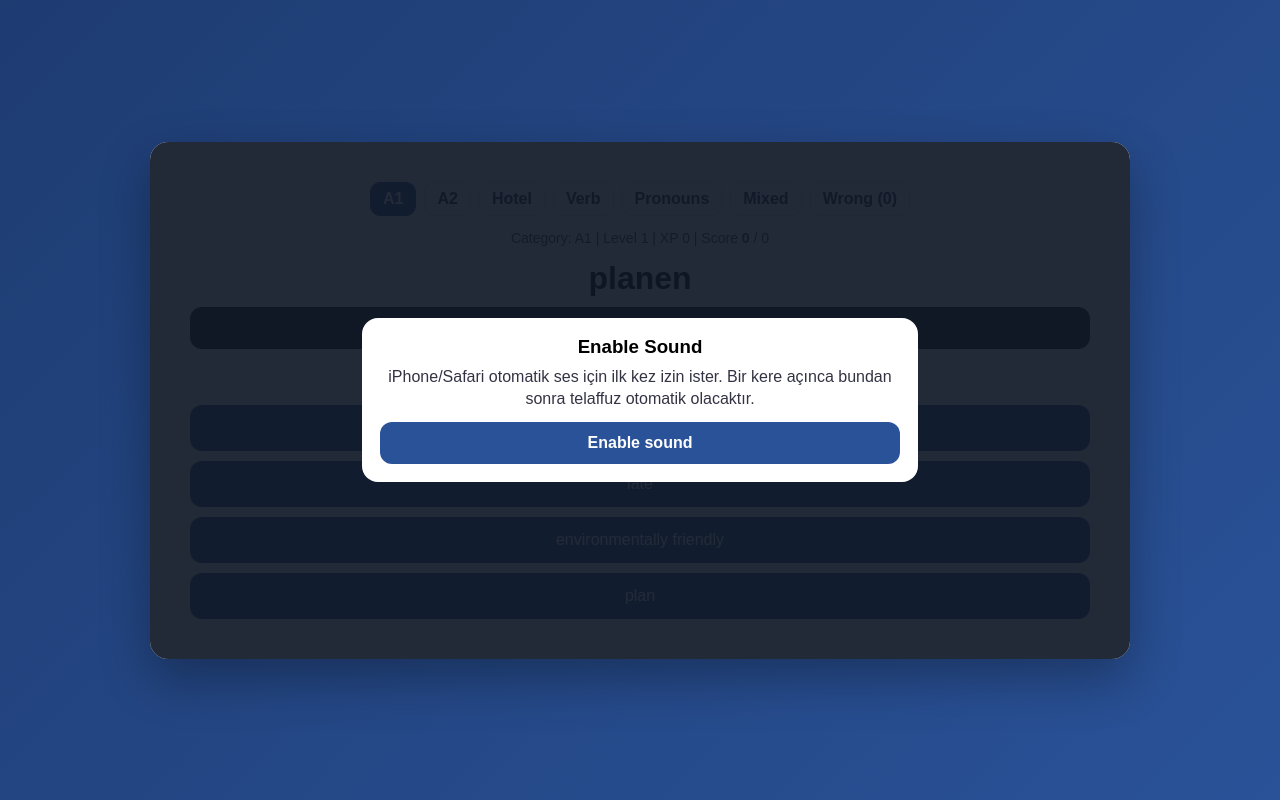
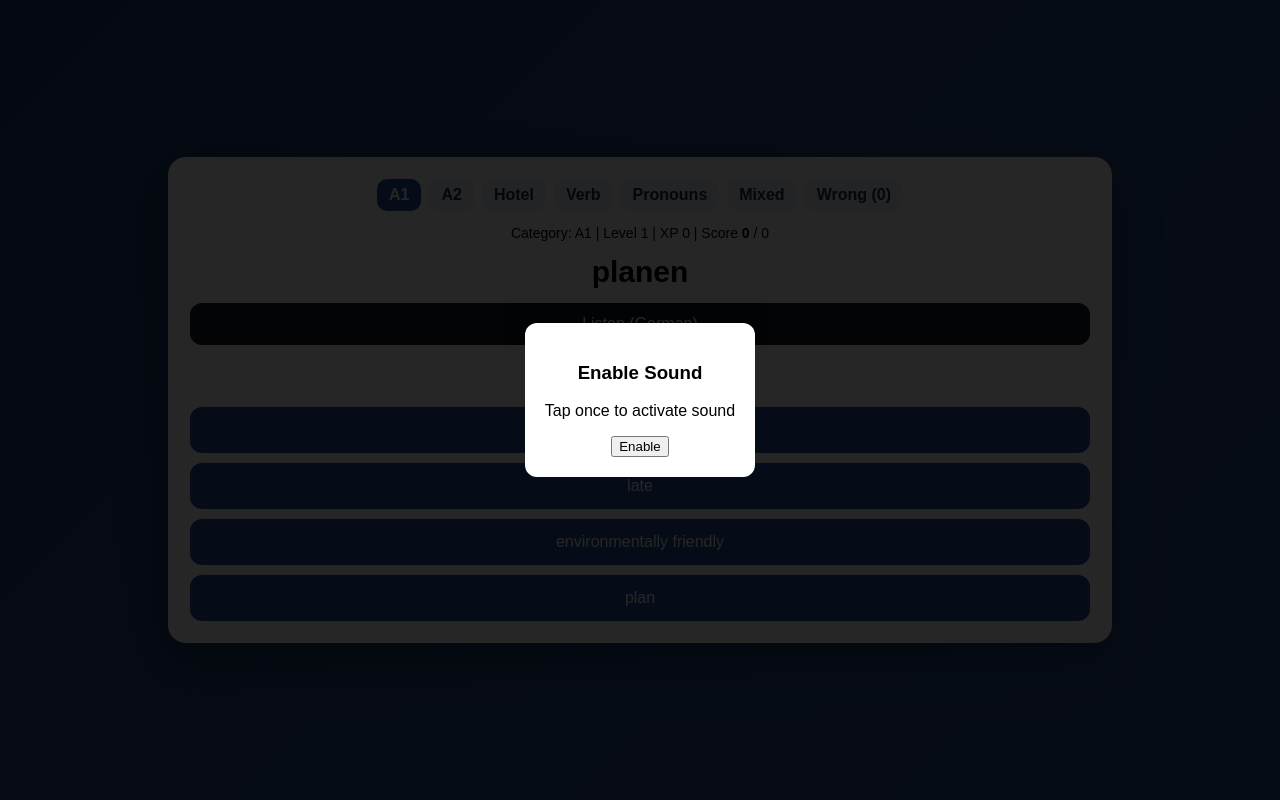
Before and after one commit to fbaykusak7-cyber/deutsch-quiz, a Flask app: page / in a window 1280 px wide. Run offline with Flask 3, Linux system fonts and the light colour scheme.

Commit message:
final sound fix

```diff
--- a/templates/index.html
+++ b/templates/index.html
@@ -24,18 +24,6 @@
     border-radius:18px;
     box-shadow:0 20px 50px rgba(0,0,0,0.30);
     text-align:center;
-    position:relative;
-    overflow:hidden;
-  }
-
-  @media(min-width:900px){
-    .card{ padding:40px; }
-    #word{ font-size:40px; }
-  }
-
-  @media(max-width:450px){
-    #word{ font-size:26px; }
-    .cat{ font-size:13px; padding:6px 10px; }
   }
 
   .catbar{
@@ -47,25 +35,21 @@
   }
 
   .cat{
-    display:inline-block;
     text-decoration:none;
     padding:7px 12px;
     border-radius:10px;
     background:#eef2ff;
     color:#1f2a44;
     font-weight:700;
-    border:1px solid #d8def0;
   }
 
   .cat.active{
     background:#2a5298;
     color:#fff;
-    border-color:#2a5298;
   }
 
   .stats{
     font-size:14px;
-    color:#334;
     margin-bottom:10px;
   }
 
@@ -80,13 +64,13 @@
 
   @keyframes bounce{
     0%{transform:scale(1);}
-    50%{transform:scale(1.45);}
+    50%{transform:scale(1.4);}
     100%{transform:scale(1);}
   }
 
   #word{
-    margin:14px 0 10px 0;
-    font-size:32px;
+    margin:14px 0;
+    font-size:30px;
     font-weight:900;
   }
 
@@ -113,53 +97,39 @@
     font-size:16px;
     cursor:pointer;
   }
-  .answer:active{ transform:scale(0.98); }
 
   .feedback{
     height:26px;
     font-weight:900;
     font-size:18px;
-    margin:8px 0 2px 0;
+    margin:8px 0;
   }
+
   .correct{ color:#16a34a; }
   .wrong{ color:#dc2626; }
 
-  /* iPhone ilk izin katmanı */
-  .soundgate{
-    position:absolute;
+  .overlay{
+    position:fixed;
     inset:0;
-    background:rgba(17,24,39,0.92);
-    display:none;
+    background:rgba(0,0,0,0.85);
+    display:flex;
+    justify-content:center;
     align-items:center;
-    justify-content:center;
-    padding:18px;
+    z-index:9999;
   }
-  .soundgate.show{ display:flex; }
-  .soundbox{
-    background:#fff;
-    border-radius:16px;
-    padding:18px;
-    max-width:520px;
-    width:100%;
+
+  .overlay-box{
+    background:white;
+    padding:20px;
+    border-radius:12px;
     text-align:center;
   }
-  .soundbox h3{ margin:0 0 8px 0; }
-  .soundbox p{ margin:0 0 12px 0; color:#334; line-height:1.35; }
-  .enablebtn{
-    width:100%;
-    padding:12px;
-    border:none;
-    border-radius:12px;
-    background:#2a5298;
-    color:#fff;
-    font-size:16px;
-    font-weight:800;
-    cursor:pointer;
-  }
+
 </style>
 </head>
 
 <body>
+
 <div class="card">
 
 <div class="catbar">
@@ -185,198 +155,141 @@
 
 <div id="fb" class="feedback"></div>
 
-  <form method="post" id="quizForm">
+<form method="post">
 {% for o in options %}
 <button class="answer" type="submit" name="answer" value="{{o}}">{{o}}</button>
 {% endfor %}
 </form>
 
-  <!-- iPhone/Safari sound gate (1 kere aç, sonra otomatik) -->
-  <div id="soundGate" class="soundgate">
-    <div class="soundbox">
+</div>
+
+<!-- SOUND ENABLE OVERLAY -->
+<div id="soundOverlay" class="overlay" style="display:none;">
+  <div class="overlay-box">
     <h3>Enable Sound</h3>
-      <p>iPhone/Safari otomatik ses için ilk kez izin ister. Bir kere açınca bundan sonra telaffuz otomatik olacaktır.</p>
-      <button id="enableSoundBtn" class="enablebtn">Enable sound</button>
+    <p>Tap once to activate sound</p>
+    <button onclick="enableSound()">Enable</button>
   </div>
 </div>
 
-</div>
-
 <script>
-/* =========================
-   1) SOUND UNLOCK (iPhone)
-   ========================= */
 
 let soundEnabled = localStorage.getItem("soundEnabled") === "1";
-const soundGate = document.getElementById("soundGate");
-const enableSoundBtn = document.getElementById("enableSoundBtn");
+let bestVoice = null;
 
-function unlockAudioContextOnce(){
-  // iOS için AudioContext başlat
-  try{
+/* Show overlay if needed */
+if(!soundEnabled){
+  document.getElementById("soundOverlay").style.display="flex";
+}
+
+/* Enable sound */
+function enableSound(){
+  localStorage.setItem("soundEnabled","1");
+  soundEnabled=true;
+  document.getElementById("soundOverlay").style.display="none";
+
   const ctx = new (window.AudioContext || window.webkitAudioContext)();
   ctx.resume();
-    const o = ctx.createOscillator();
-    const g = ctx.createGain();
-    g.gain.value = 0;
-    o.connect(g); g.connect(ctx.destination);
-    o.start(); o.stop(ctx.currentTime + 0.01);
-  }catch(e){}
+
+  autoSpeak();
 }
 
-function enableSound(){
-  soundEnabled = true;
-  localStorage.setItem("soundEnabled","1");
-  soundGate.classList.remove("show");
-  unlockAudioContextOnce();
-  // Açınca hemen kelimeyi otomatik oku
-  autoSpeakCurrentWord();
-}
-
-if(!soundEnabled){
-  soundGate.classList.add("show");
-}
-
-enableSoundBtn.addEventListener("click", function(e){
-  e.preventDefault();
-  enableSound();
-});
-
-/* =========================
-   2) BEST GERMAN VOICE PICK
-   ========================= */
-
-let bestGermanVoice = null;
-
-function pickBestGermanVoice(){
-  if(!('speechSynthesis' in window)) return;
+/* Pick best German voice */
+function pickVoice(){
   const voices = speechSynthesis.getVoices();
-  if(!voices || !voices.length) return;
-
-  // "de" + en iyi isimleri öncele
-  bestGermanVoice =
-    voices.find(v => v.lang && v.lang.toLowerCase().startsWith("de") && /premium|enhanced|google|natural/i.test(v.name || "")) ||
-    voices.find(v => v.lang && v.lang.toLowerCase().startsWith("de") && /siri|anna|markus|helena/i.test(v.name || "")) ||
-    voices.find(v => v.lang && v.lang.toLowerCase().startsWith("de")) ||
+  bestVoice =
+    voices.find(v => v.lang && v.lang.startsWith("de") && /premium|enhanced|google|natural/i.test(v.name))
+    ||
+    voices.find(v => v.lang && v.lang.startsWith("de"))
+    ||
     null;
 }
 
 if('speechSynthesis' in window){
-  pickBestGermanVoice();
-  speechSynthesis.onvoiceschanged = pickBestGermanVoice;
+  pickVoice();
+  speechSynthesis.onvoiceschanged = pickVoice;
 }
 
-/* =========================
-   3) GERMAN TTS (AUTO + BTN)
-   ========================= */
-
+/* Speak German */
 function speakGerman(text){
   if(!soundEnabled) return;
-  if(!('speechSynthesis' in window)) return;
-
-  pickBestGermanVoice(); // her seferinde şansını artır
 
   speechSynthesis.cancel();
   const u = new SpeechSynthesisUtterance(text);
-  u.lang = "de-DE";
-  u.rate = 0.9;
-  u.pitch = 1;
-  if(bestGermanVoice) u.voice = bestGermanVoice;
+  u.lang="de-DE";
+  u.rate=0.9;
+  if(bestVoice) u.voice=bestVoice;
   speechSynthesis.speak(u);
 }
 
-function autoSpeakCurrentWord(){
-  const text = document.getElementById("word").innerText;
-  // küçük gecikme iOS için daha stabil
-  setTimeout(()=>speakGerman(text), 250);
+function autoSpeak(){
+  setTimeout(()=>speakGerman(document.getElementById("word").innerText),300);
 }
 
-document.getElementById("listenBtn").addEventListener("click", function(){
-  if(!soundEnabled){
-    soundGate.classList.add("show");
-    return;
-  }
-  unlockAudioContextOnce();
-  autoSpeakCurrentWord();
-});
-
-/* =========================
-   4) CORRECT / WRONG SOUNDS
-   (WebAudio - modern)
-   ========================= */
-
+/* Correct / Wrong sounds */
 function playCorrect(){
   if(!soundEnabled) return;
-  try{
   const ctx = new (window.AudioContext || window.webkitAudioContext)();
   const o = ctx.createOscillator();
   const g = ctx.createGain();
-    o.type = "triangle";
-    o.frequency.setValueAtTime(880, ctx.currentTime);
-    o.frequency.exponentialRampToValueAtTime(1320, ctx.currentTime + 0.12);
-    g.gain.setValueAtTime(0.001, ctx.currentTime);
-    g.gain.exponentialRampToValueAtTime(0.35, ctx.currentTime + 0.02);
-    g.gain.exponentialRampToValueAtTime(0.001, ctx.currentTime + 0.18);
+  o.type="triangle";
+  o.frequency.value=1000;
+  g.gain.setValueAtTime(0.001,ctx.currentTime);
+  g.gain.exponentialRampToValueAtTime(0.4,ctx.currentTime+0.02);
+  g.gain.exponentialRampToValueAtTime(0.001,ctx.currentTime+0.25);
   o.connect(g); g.connect(ctx.destination);
-    o.start();
-    o.stop(ctx.currentTime + 0.20);
-  }catch(e){}
+  o.start(); o.stop(ctx.currentTime+0.25);
 }
 
 function playWrong(){
   if(!soundEnabled) return;
-  try{
   const ctx = new (window.AudioContext || window.webkitAudioContext)();
   const o = ctx.createOscillator();
   const g = ctx.createGain();
-    o.type = "sawtooth";
-    o.frequency.setValueAtTime(220, ctx.currentTime);
-    o.frequency.exponentialRampToValueAtTime(120, ctx.currentTime + 0.18);
-    g.gain.setValueAtTime(0.001, ctx.currentTime);
-    g.gain.exponentialRampToValueAtTime(0.35, ctx.currentTime + 0.02);
-    g.gain.exponentialRampToValueAtTime(0.001, ctx.currentTime + 0.24);
+  o.type="sawtooth";
+  o.frequency.value=180;
+  g.gain.setValueAtTime(0.001,ctx.currentTime);
+  g.gain.exponentialRampToValueAtTime(0.4,ctx.currentTime+0.02);
+  g.gain.exponentialRampToValueAtTime(0.001,ctx.currentTime+0.3);
   o.connect(g); g.connect(ctx.destination);
-    o.start();
-    o.stop(ctx.currentTime + 0.25);
-  }catch(e){}
+  o.start(); o.stop(ctx.currentTime+0.3);
 }
 
-/* =========================
-   5) FEEDBACK (NO EMOJI)
-   + ANIMATION
-   ========================= */
+/* Feedback handler */
+window.addEventListener("load", function(){
 
-window.addEventListener("load", () => {
-  // iOS voice list init
-  if('speechSynthesis' in window){
-    speechSynthesis.getVoices();
+  if(soundEnabled){
+    autoSpeak();
   }
 
-  const fb = "{{feedback}}";
-  const fbEl = document.getElementById("fb");
+  const fb="{{feedback}}";
+  const fbEl=document.getElementById("fb");
 
-  if (fb === "correct") {
-    fbEl.textContent = "Correct";
-    fbEl.className = "feedback correct";
+  if(fb==="correct"){
+    fbEl.textContent="Correct";
+    fbEl.className="feedback correct";
     playCorrect();
 
-    const scoreEl = document.getElementById("scoreValue");
+    const scoreEl=document.getElementById("scoreValue");
     scoreEl.classList.add("bounce");
-    setTimeout(()=>scoreEl.classList.remove("bounce"), 400);
-  } else if (fb === "wrong") {
-    fbEl.textContent = "Wrong";
-    fbEl.className = "feedback wrong";
-    playWrong();
-  } else {
-    fbEl.textContent = "";
+    setTimeout(()=>scoreEl.classList.remove("bounce"),400);
   }
 
-  // Otomatik telaffuz (ses açık ise)
+  if(fb==="wrong"){
+    fbEl.textContent="Wrong";
+    fbEl.className="feedback wrong";
+    playWrong();
+  }
+
+});
+
+/* Listen button */
+document.getElementById("listenBtn").addEventListener("click", function(){
   if(soundEnabled){
-    unlockAudioContextOnce();
-    autoSpeakCurrentWord();
+    autoSpeak();
   }
 });
+
 </script>
 
 </body>
```
Lines whose indentation alone changed are shown as unchanged.
